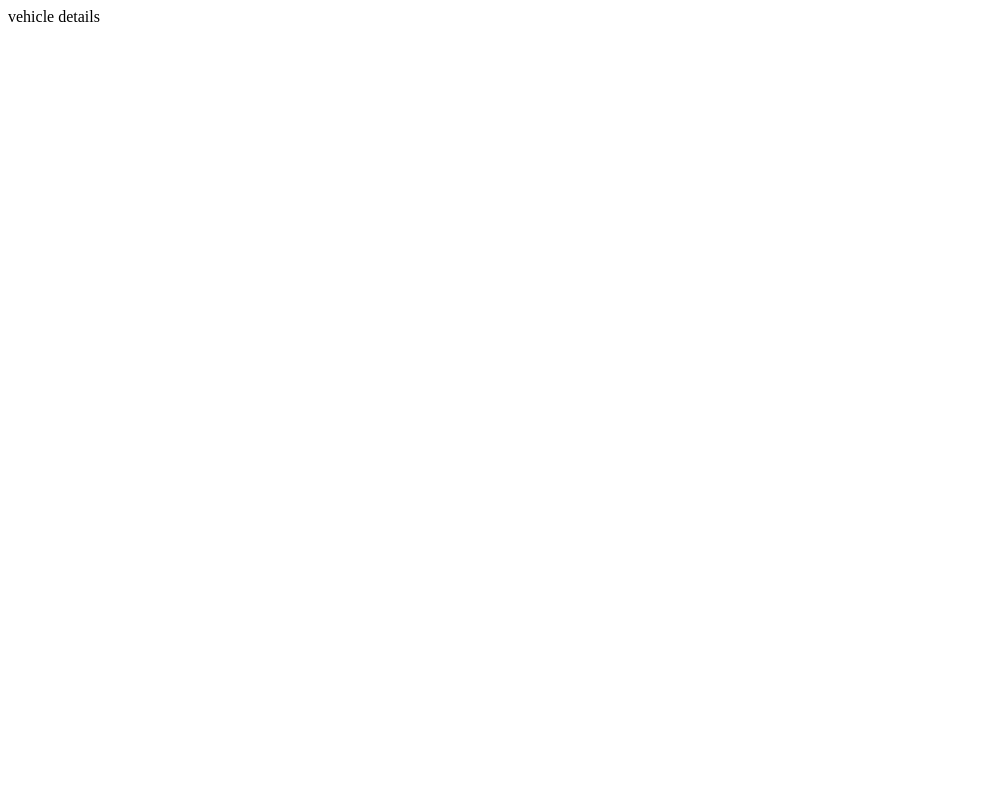
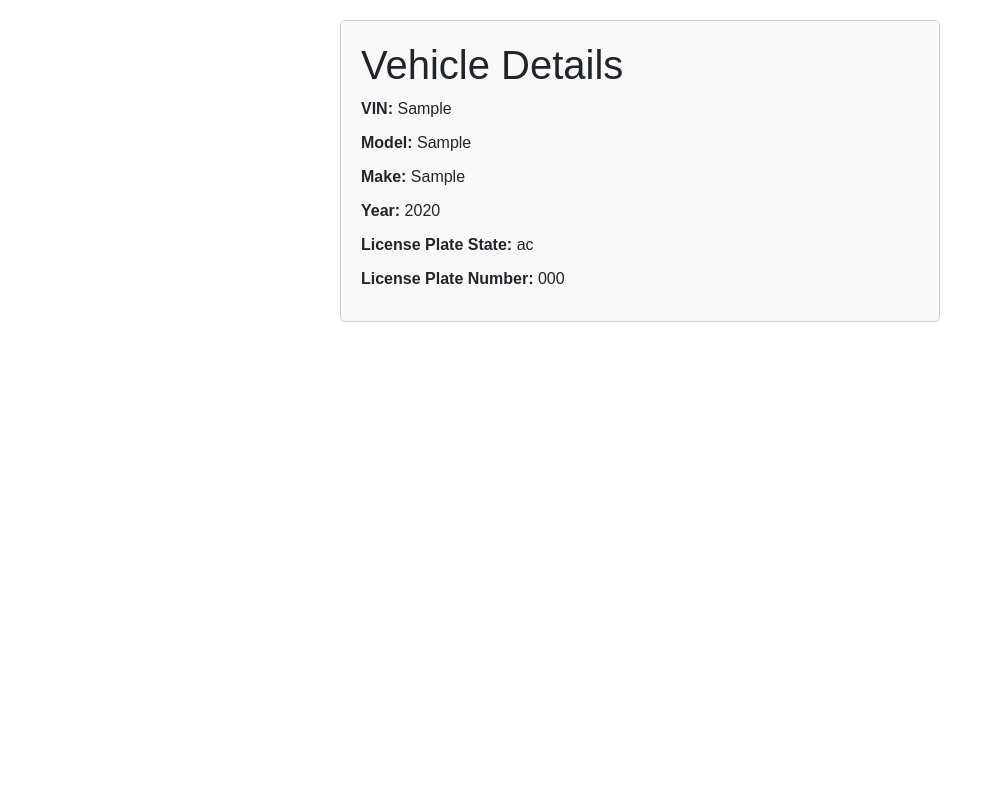
Before and after one commit to tin2294/wow_project, a Django app: page /wow/vehicles/1 in a window 1280 px wide. Before the commit the part shown is almost empty. Shown: the whole page, without its empty margins (0-994 px from the left). Run offline with Django 4.2, Linux system fonts and the light colour scheme; tables that the repository leaves empty hold one stand-in row (values such as "Sample post"); some libraries are stand-ins or nearby versions.

Commit message:
add vehicle details view

```diff
--- a/wow/templates/vehicle_details.html
+++ b/wow/templates/vehicle_details.html
@@ -1 +1,63 @@
-vehicle details
+{% extends 'base.html' %}
+
+{% block content %}
+    <!DOCTYPE html>
+    <html lang="en">
+    <head>
+        <meta charset="UTF-8">
+        <title>Vehicle Details</title>
+        <style>
+            /* Basic styling */
+            body {
+                font-family: Arial, sans-serif;
+                margin: 20px;
+            }
+            .container {
+                max-width: 600px;
+                margin: 0 auto;
+                padding: 20px;
+                border: 1px solid #ccc;
+                border-radius: 5px;
+                background-color: #f9f9f9;
+            }
+            .details {
+                margin-bottom: 10px;
+            }
+            .details label {
+                font-weight: bold;
+            }
+        </style>
+    </head>
+    <body>
+
+    <div class="container">
+        <h1>Vehicle Details</h1>
+        <div class="details">
+            <label>VIN:</label>
+            <span>{{ vehicle.vin }}</span>
+        </div>
+        <div class="details">
+            <label>Model:</label>
+            <span>{{ vehicle.model }}</span>
+        </div>
+        <div class="details">
+            <label>Make:</label>
+            <span>{{ vehicle.make }}</span>
+        </div>
+        <div class="details">
+            <label>Year:</label>
+            <span>{{ vehicle.year }}</span>
+        </div>
+        <div class="details">
+            <label>License Plate State:</label>
+            <span>{{ vehicle.lp_state }}</span>
+        </div>
+        <div class="details">
+            <label>License Plate Number:</label>
+            <span>{{ vehicle.lp_number }}</span>
+        </div>
+    </div>
+
+    </body>
+    </html>
+{% endblock %}
--- a/wow/templates/vehicles.html
+++ b/wow/templates/vehicles.html
@@ -40,7 +40,7 @@
         </thead>
         <tbody>
             {% for vehicle in vehicles %}
-            <tr>
+            <tr class="clickable-row" onclick="window.location.href=`{% url 'vehicle_details' vehicle.vehicle_id %}`;" style="cursor: pointer;" >
                 <td>{{ vehicle.make }}</td>
                 <td>{{ vehicle.model }}</td>
                 <td>{{ vehicle.year }}</td>
--- a/wow/views.py
+++ b/wow/views.py
@@ -28,13 +28,14 @@ def bookings_emp(request):
     return render(request, 'bookings_emp.html', {'bookings': bookings})
 
 def vehicles(request):
-    vehicles_queryset = Vehicle.objects.all().values('make', 'model', 'year', 'classid__class_name', 'classid__daily_rate', 'classid__daily_mileage', 'classid__overage_rate')
+    vehicles_queryset = Vehicle.objects.all().values('vehicle_id', 'make', 'model', 'year', 'classid__class_name', 'classid__daily_rate', 'classid__daily_mileage', 'classid__overage_rate')
     vehicles = list(vehicles_queryset)
     return render(request, 'vehicles.html', {'vehicles': vehicles})
 
 
 def vehicle_details(request, vehicle_id):
-    return render(request, 'vehicle_details.html', {'vehicle_id': vehicle_id})
+    vehicle = Vehicle.objects.get(vehicle_id=vehicle_id)
+    return render(request, 'vehicle_details.html', {'vehicle': vehicle})
 
 def booking_details(request, service_id):
     return render(request, 'booking_details.html', {'service_id': service_id})
```
